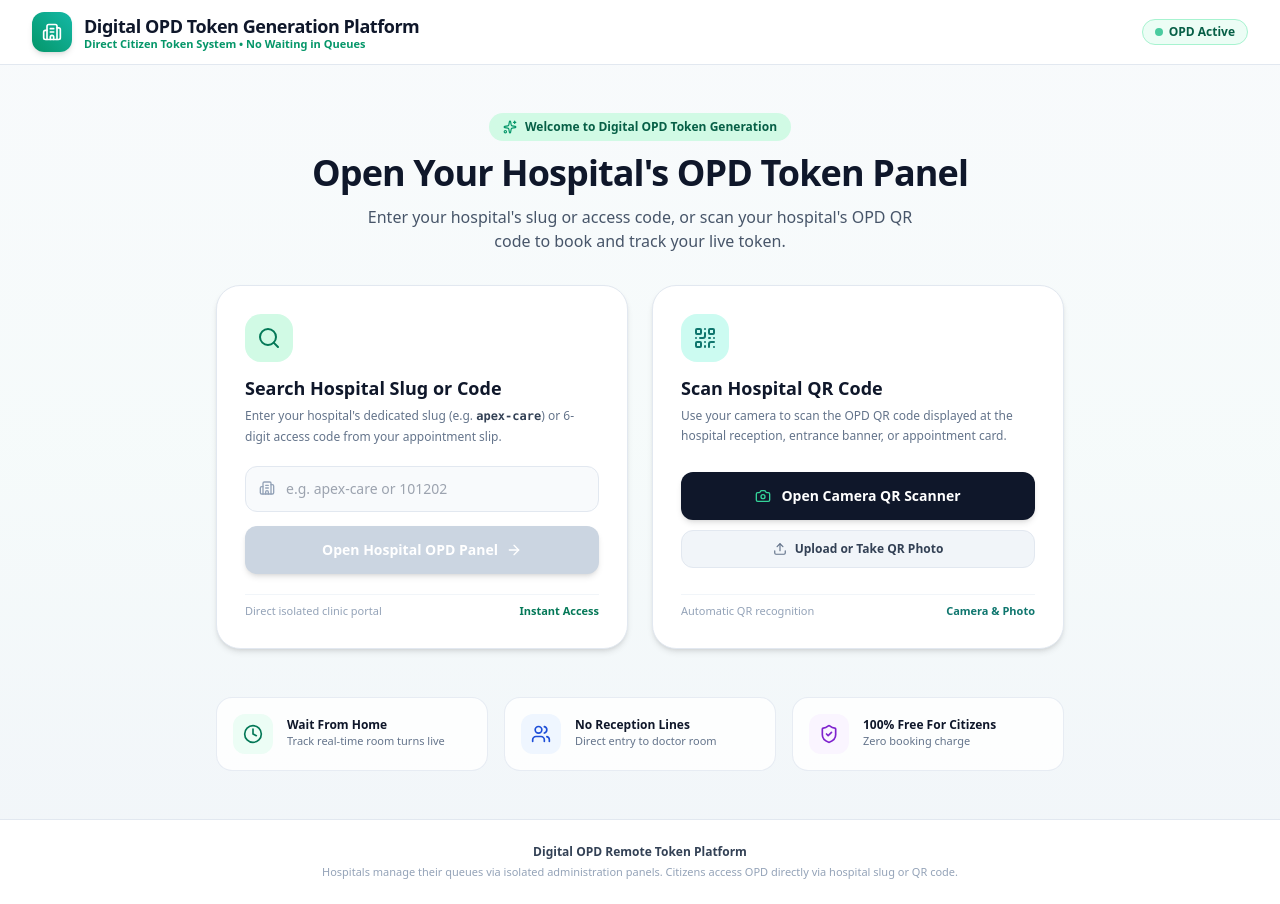
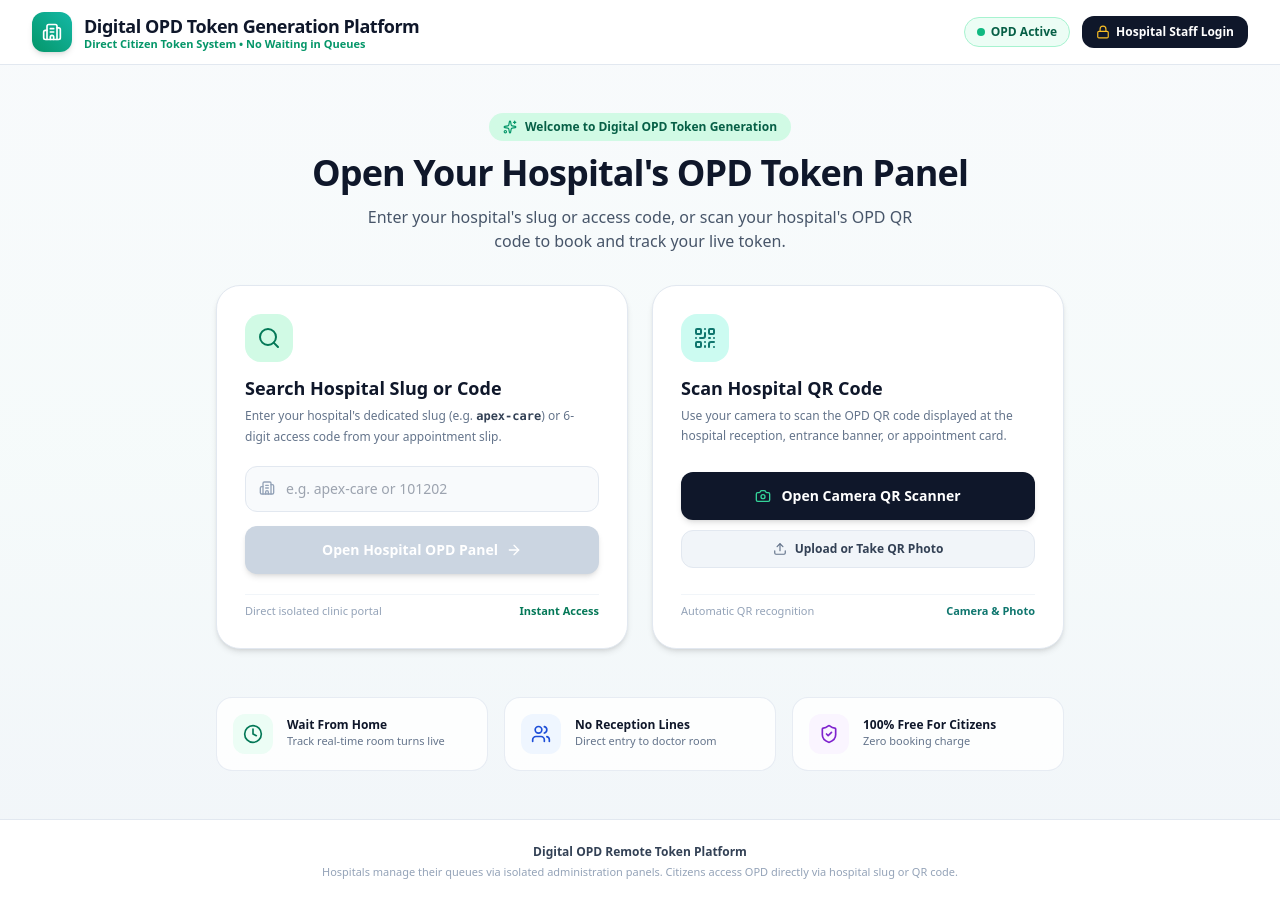
Before and after one commit to Sujal0786/OPD-JOB, a React (Vite) app in the folder frontend/: page / in a window 1280 px wide. Built offline with nearby package versions, Linux system fonts and the light colour scheme; no server answers.

Commit message:
feat: add Hospital Staff Login button to home navbar for quick portal access

```diff
--- a/frontend/src/App.tsx
+++ b/frontend/src/App.tsx
@@ -175,6 +175,7 @@ export const App: React.FC = () => {
         onSelectHospital={(slug) => {
           navigate(`/patient?slug=${encodeURIComponent(slug)}`);
         }}
+        onStaffLoginClick={() => navigate('/hospital-admin')}
       />
     );
   }
--- a/frontend/src/pages/HospitalSelectionPage.tsx
+++ b/frontend/src/pages/HospitalSelectionPage.tsx
@@ -14,15 +14,18 @@ import {
   Clock,
   Users,
   X,
-  RefreshCw
+  RefreshCw,
+  Lock
 } from 'lucide-react';
 
 interface HospitalSelectionPageProps {
   onSelectHospital: (slug: string) => void;
+  onStaffLoginClick?: () => void;
 }
 
 export const HospitalSelectionPage: React.FC<HospitalSelectionPageProps> = ({
   onSelectHospital,
+  onStaffLoginClick,
 }) => {
   const [searchSlugOrCode, setSearchSlugOrCode] = useState<string>('');
   const [resolving, setResolving] = useState<boolean>(false);
@@ -237,11 +240,23 @@ export const HospitalSelectionPage: React.FC<HospitalSelectionPageProps> = ({
             </div>
           </div>
 
-          <div className="flex items-center space-x-2">
-            <span className="inline-flex items-center space-x-1.5 px-3 py-1 rounded-full text-xs font-bold text-emerald-800 bg-emerald-50 border border-emerald-200">
+          <div className="flex items-center space-x-3">
+            <span className="hidden sm:inline-flex items-center space-x-1.5 px-3 py-1.5 rounded-full text-xs font-bold text-emerald-800 bg-emerald-50 border border-emerald-200">
               <span className="w-2 h-2 rounded-full bg-emerald-500 animate-pulse"></span>
               <span>OPD Active</span>
             </span>
+
+            {onStaffLoginClick && (
+              <button
+                type="button"
+                onClick={onStaffLoginClick}
+                className="bg-slate-900 hover:bg-slate-800 text-white text-xs font-bold px-3.5 py-2 rounded-xl transition flex items-center space-x-1.5 shadow-xs cursor-pointer active:scale-95"
+                title="Hospital Staff & Doctor Login"
+              >
+                <Lock className="w-3.5 h-3.5 text-amber-400" />
+                <span>Hospital Staff Login</span>
+              </button>
+            )}
           </div>
         </div>
       </header>
```
